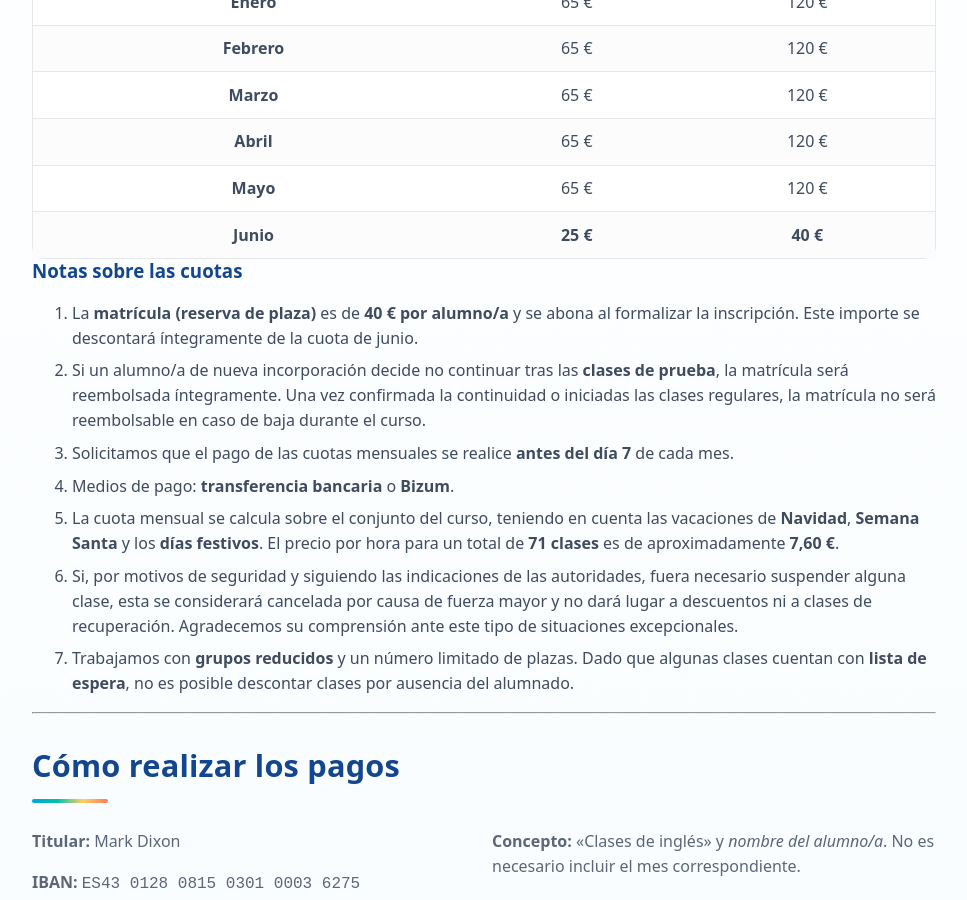
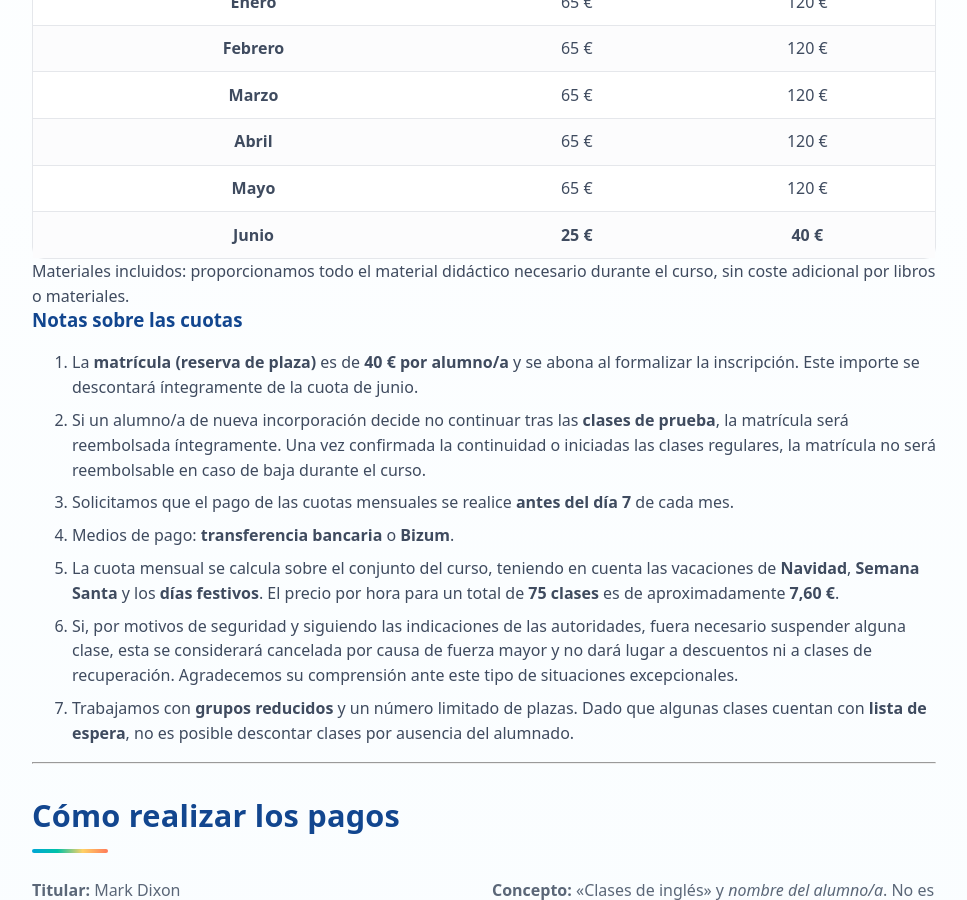
Before and after one commit to dixonbruce/englishco, a Jekyll site: the page built from condiciones.html, in a window 1280 px wide and 900 px high, scrolled down 988 px. Shown: the whole window, without its empty margins (156-1123 px from the left). Built offline with Jekyll 4.4.1, drawn with Linux system fonts in a browser that asks for light colours.

Commit message:
Update condiciones.html

```diff
--- a/condiciones.html
+++ b/condiciones.html
@@ -110,6 +110,8 @@ permalink: "/condiciones.html"
       </tbody>
     </table>
 
+    Materiales incluidos: proporcionamos todo el material didáctico necesario durante el curso, sin coste adicional por libros o materiales.
+
     </div>
 
     <!-- Notas -->
@@ -144,7 +146,7 @@ permalink: "/condiciones.html"
           La cuota mensual se calcula sobre el conjunto del curso,
           teniendo en cuenta las vacaciones de <strong>Navidad</strong>,
           <strong>Semana Santa</strong> y los <strong>días festivos</strong>.
-          El precio por hora para un total de <strong>71 clases</strong>
+          El precio por hora para un total de <strong>75 clases</strong>
           es de aproximadamente <strong>7,60 €</strong>.
         </li>
 
```
